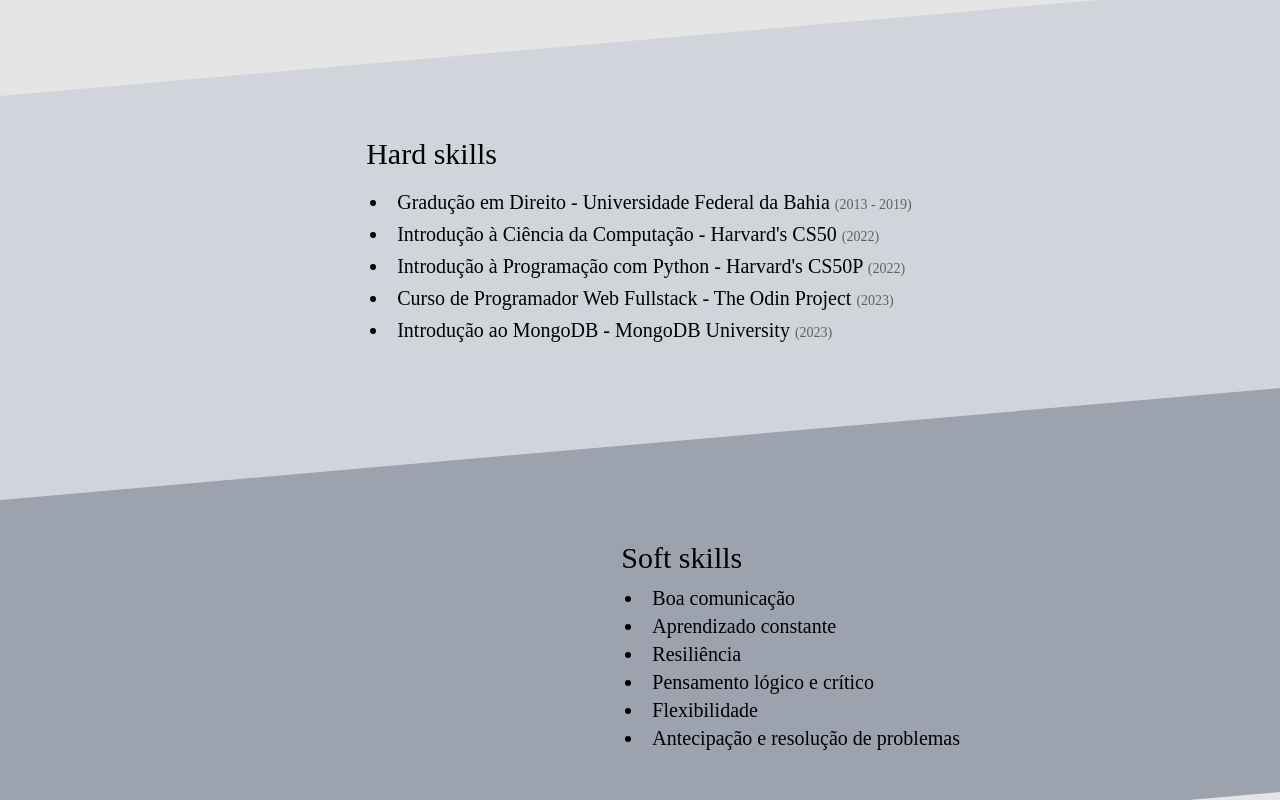
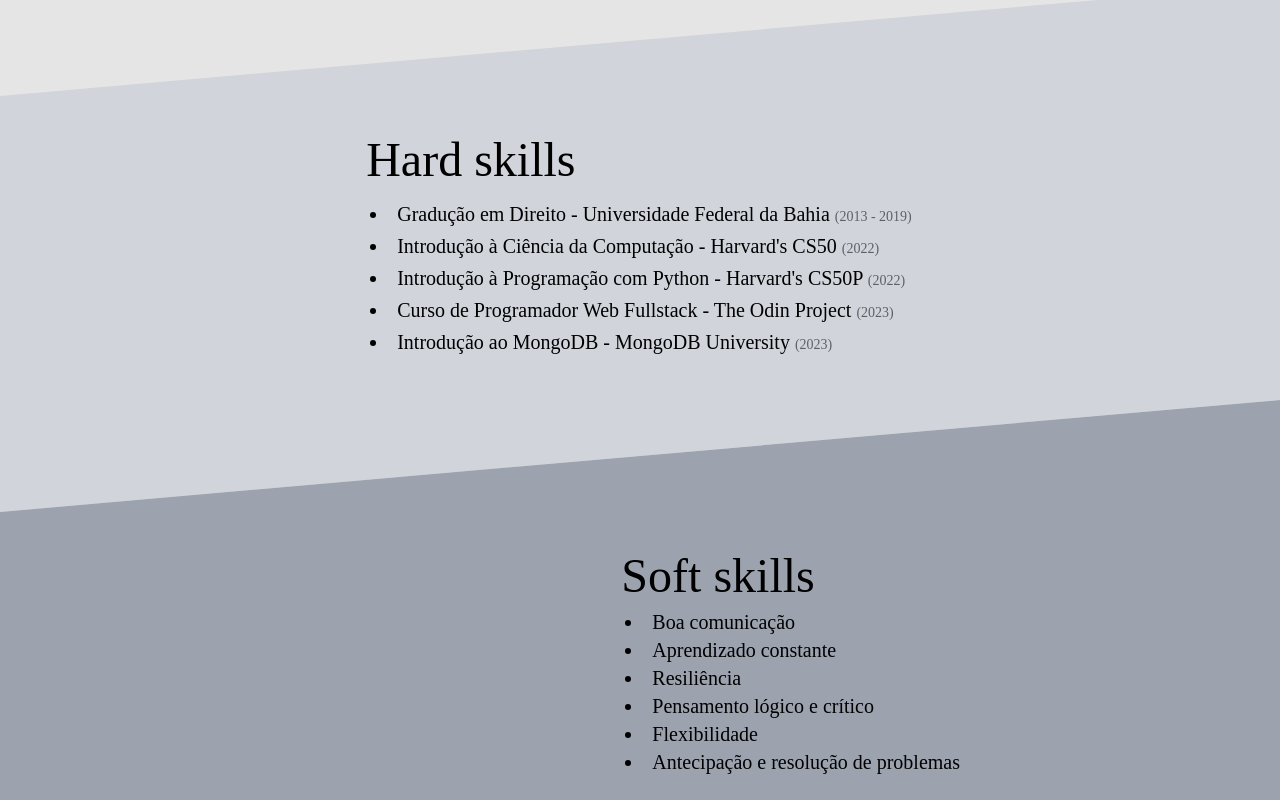
Before and after one commit to alefgomes0/my-portfolio, a React (Vite) app: page / in a window 1280 px wide. Shown: the part 2540-3340 px from the top of the page. Built offline with nearby package versions, Linux system fonts and the light colour scheme; a web font is replaced by a local one.

Commit message:
Change font-size

```diff
--- a/src/components/Formação/Formação.tsx
+++ b/src/components/Formação/Formação.tsx
@@ -7,7 +7,7 @@
       <div className="dark:text-neutral-200 justify-items-center grid grid-cols-1 grid-rows-1 gap-2 pt-24 pb-24 pr-0.5 isolate relative after:absolute after:content-[''] after:inset-0 after:bg-gray-300 after:dark:bg-neutral-800 after:skew-y-[-5deg] after:z-[-1]">
         <div className="grid grid-col-1 grid-row-2 gap-8 font-[metropolislight]">
           <div className="flex flex-col gap-2 pl-16 md:pl-24 md:pr-0 lg:pl-0 pr-8">
-            <h5 className="text-3xl md:text-3xl pb-2">Hard skills</h5>
+            <h5 className="text-3xl md:text-5xl pb-2">Hard skills</h5>
             <ul className="text-sm md:text-xl list-disc list-inside pl-1">
               <li className="mb-1">
                 Gradução em Direito - Universidade Federal da Bahia{" "}
@@ -36,7 +36,7 @@
       <div className="justify-center justify-items-end font-[metropolisregular] grid grid-cols-1 grid-rows-1 gap-2 pt-24 pb-24 pl-16 pr-8 md:pr-32  lg:pr-72 isolate relative after:absolute after:content-[''] after:inset-0 after:bg-gray-400 after:dark:bg-neutral-950 after:skew-y-[-5deg] after:z-[-1]">
         <div className="grid grid-col-1 grid-row-2 gap-8">
           <div className="dark:text-neutral-200 flex flex-col gap-2 font-[metropolislight] pl-8 pr-8">
-            <h5 className="text-3xl md:text-3xl">Soft skills</h5>
+            <h5 className="text-3xl md:text-5xl">Soft skills</h5>
             <ul className="text-sm md:text-xl list-disc list-inside pl-1">
               <li>Boa comunicação</li>
               <li>Aprendizado constante</li>
```
